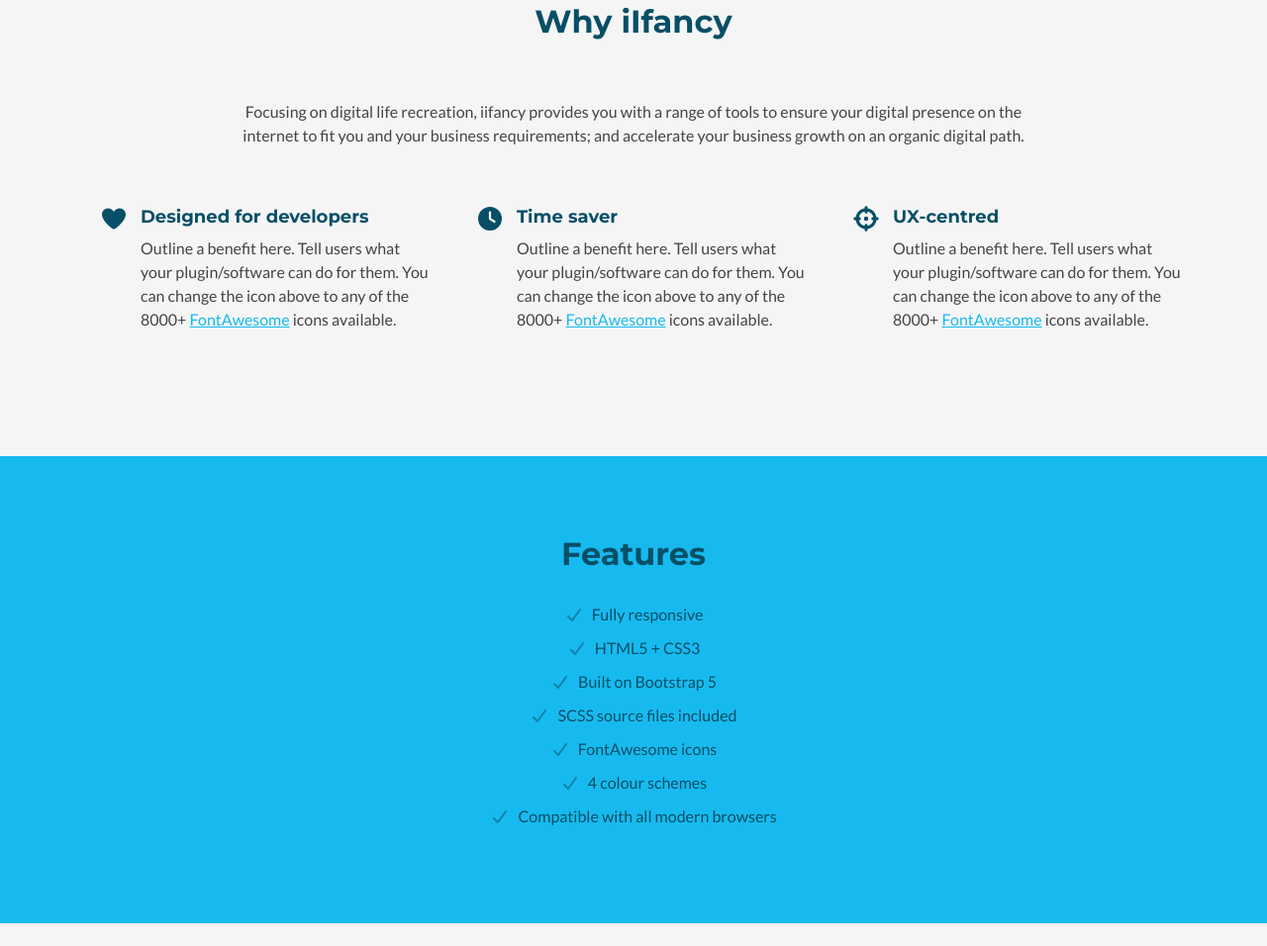
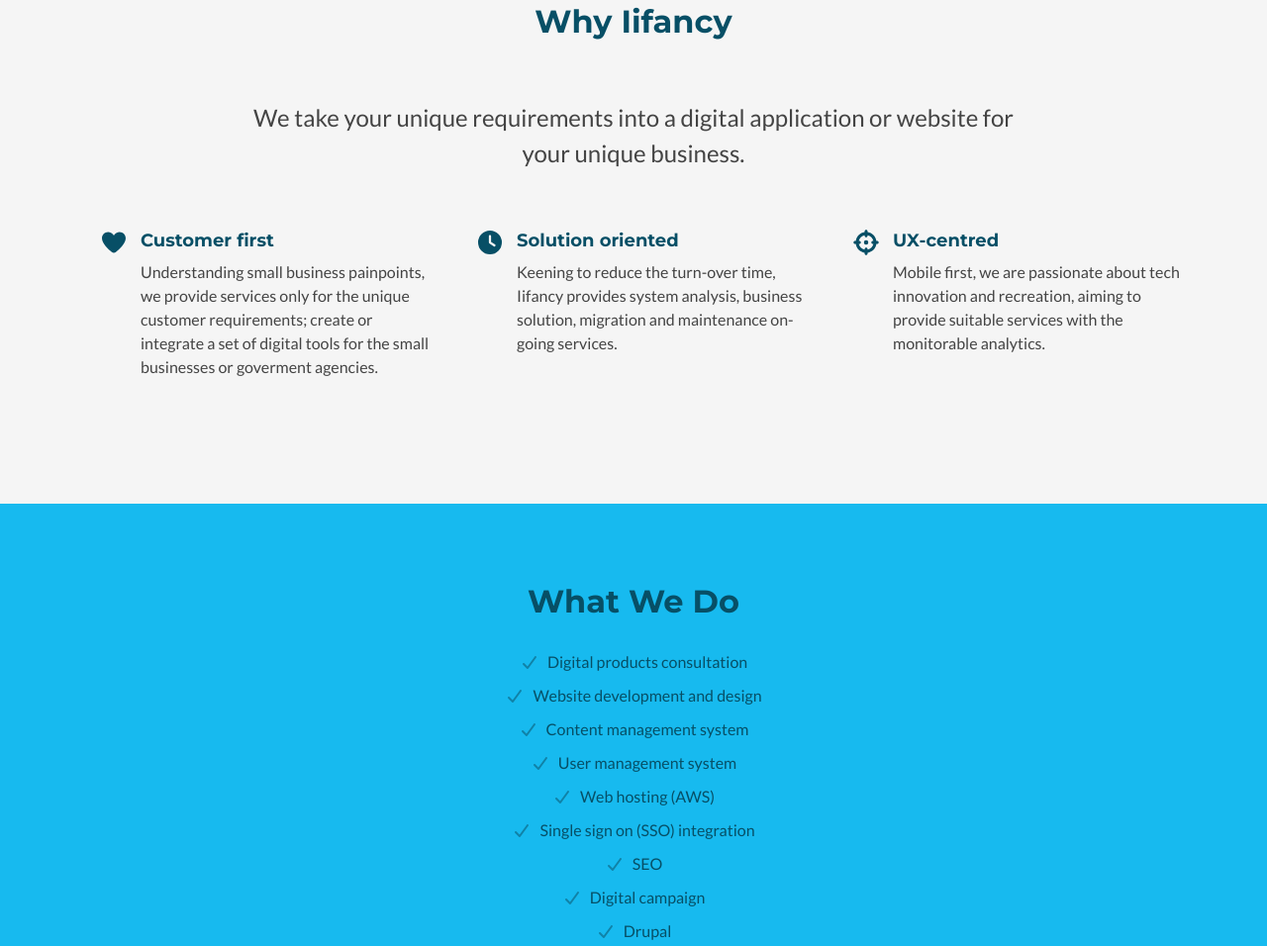
Before and after one commit to iijiang/DevAid, a plain HTML site: page index.html in a window 1280 px wide. Shown: the part 711-1667 px from the top of the page at 99% size. Drawn offline with Linux system fonts and the light colour scheme.

Commit message:
Content changes

```diff
--- a/index.html
+++ b/index.html
@@ -1,13 +1,13 @@
 <!DOCTYPE html>
 <html lang="en">
 <head>
-    <title>DevAid - Bootstrap 5 Theme for Developers</title>
+    <title>Iifancy - Canberra Web Design and Development Agency</title>
     <!-- Meta -->
     <meta charset="utf-8">
     <meta http-equiv="X-UA-Compatible" content="IE=edge">
     <meta name="viewport" content="width=device-width, initial-scale=1.0">
-    <meta name="description" content="">
-    <meta name="author" content="">
+    <meta name="description" content="Iifancy is an Australia based Drupal digital agency specialiSing in UX Design, customisation, and Drupal web development.">
+    <meta name="author" content="Iifancy">
     <link rel="shortcut icon" href="favicon.ico">
     <link href='https://fonts.googleapis.com/css?family=Lato:300,400,300italic,400italic' rel='stylesheet' type='text/css'>
     <link href='https://fonts.googleapis.com/css?family=Montserrat:400,700' rel='stylesheet' type='text/css'>
@@ -25,8 +25,6 @@
 
 <body data-spy="scroll">
 
-
-
     <!---//Facebook button code-->
     <div id="fb-root"></div>
     <script>(function(d, s, id) {
@@ -42,7 +40,7 @@
         <nav id="main-nav" class="main-nav navbar navbar-expand-md">
             <div class="container-fluid">
             <a class="navbar-brand logo scrollto" href="#promo">
-                <span class="logo-title">devAid</span>
+                <span class="logo-title">IiFancy</span>
             </a>
 
             <button class="navbar-toggler" type="button" data-bs-toggle="collapse" data-bs-target="#navbar-collapse"  aria-controls="navbar-collapse" aria-expanded="false" aria-label="Toggle navigation">
@@ -54,11 +52,9 @@
             <div class="navbar-collapse collapse" id="navbar-collapse">
                 <ul id="nav-menu" class="nav navbar-nav ms-md-auto">
                     <li class="nav-item sr-only"><a class="nav-link scrollto" href="#promo">Home</a></li>
-                    <li class="nav-item"><a class="nav-link scrollto" href="#about">About</a></li>
-                    <li class="nav-item"><a class="nav-link scrollto" href="#features">Features</a></li>
-                    <li class="nav-item"><a class="nav-link scrollto" href="#docs">Docs</a></li>
-                    <li class="nav-item"><a class="nav-link scrollto" href="#license">License</a></li>
-                    <li class="nav-item last"><a class="nav-link scrollto" href="#contact">Contact</a></li>
+                    <li class="nav-item"><a class="nav-link scrollto" href="#about">Why Iifancy</a></li>
+                    <li class="nav-item"><a class="nav-link scrollto" href="#features">What We Do</a></li>
+                    <li class="nav-item last"><a class="nav-link scrollto" href="#contact">Contact Us</a></li>
                 </ul><!--//nav-->
             </div><!--//navabr-collapse-->
             </div>
@@ -72,7 +68,7 @@
             <p class="intro">Focusing on digital life recreation, we provide a range of tools to ensure your digital presence on the internet to fit you and your business requirements;
               and accelerate your business growth on an organic digital path.</p>
             <div class="btns" style="margin-bottom: 3rem;">
-                <a class="btn btn-cta-primary" href="#" target="_blank">Contact Us</a>
+                <a class="btn btn-cta-primary" href="mailto:iifancyau@gmail.com" target="_blank">Contact Us</a>
             </div>
             <!-- <ul class="meta list-inline">
                 <li class="list-inline-item"><a href="https://github.com/iijiang" target="_blank">View on GitHub</a></li>
@@ -93,16 +89,16 @@
     <!-- ******ABOUT****** -->
     <section id="about" class="about section">
         <div class="container">
-            <h2 class="title text-center">Why iIfancy</h2>
-            <p class="intro text-center">Focusing on digital life recreation, iifancy provides you with a range of tools to ensure your digital presence on the internet to fit you and your business requirements; and accelerate your business growth on an organic digital path.</p>
+            <h2 class="title text-center">Why Iifancy</h2>
+            <p class="intro text-center" style="font-size: 1.5rem">We take your unique requirements into a digital application or website for your unique business.</p>
             <div class="row">
                 <div class="item col-lg-4 col-md-6 col-12">
                     <div class="icon-holder">
                         <i class="fa-solid fa-heart"></i>
                     </div>
                     <div class="content">
-                        <h3 class="sub-title">Designed for developers</h3>
-                        <p>Outline a benefit here. Tell users what your plugin/software can do for them. You can change the icon above to any of the 8000+ <a href="https://fontawesome.com/" target="_blank">FontAwesome</a> icons available.</p>
+                        <h3 class="sub-title">Customer first</h3>
+                        <p>Understanding small business painpoints, we provide services only for the unique customer requirements; create or integrate a set of digital tools for the small businesses or goverment agencies.</p>
                     </div><!--//content-->
                 </div><!--//item-->
                 <div class="item col-lg-4 col-md-6 col-12">
@@ -110,8 +106,8 @@
                         <i class="fa-solid fa-clock"></i>
                     </div>
                     <div class="content">
-                        <h3 class="sub-title">Time saver</h3>
-                        <p>Outline a benefit here. Tell users what your plugin/software can do for them. You can change the icon above to any of the 8000+ <a href="https://fontawesome.com/" target="_blank">FontAwesome</a> icons available.</p>
+                        <h3 class="sub-title">Solution oriented</h3>
+                        <p>Keening to reduce the turn-over time, Iifancy provides system analysis, business solution, migration and maintenance on-going services.</p>
                     </div><!--//content-->
                 </div><!--//item-->
                 <div class="item col-lg-4 col-md-6 col-12">
@@ -120,7 +116,7 @@
                     </div>
                     <div class="content">
                         <h3 class="sub-title">UX-centred</h3>
-                        <p>Outline a benefit here. Tell users what your plugin/software can do for them. You can change the icon above to any of the 8000+ <a href="https://fontawesome.com/" target="_blank">FontAwesome</a> icons available.</p>
+                        <p>Mobile first, we are passionate about tech innovation and recreation, aiming to provide suitable services with the monitorable analytics.</p>
                     </div><!--//content-->
                 </div><!--//item-->
             </div><!--//row-->
@@ -130,15 +126,17 @@
     <!-- ******FEATURES****** -->
     <section id="features" class="features section">
         <div class="container text-center">
-            <h2 class="title">Features</h2>
+            <h2 class="title">What We Do</h2>
             <ul class="feature-list list-unstyled">
-                <li><i class="fa-solid fa-check"></i> Fully responsive</li>
-                <li><i class="fa-solid fa-check"></i> HTML5 + CSS3</li>
-                <li><i class="fa-solid fa-check"></i> Built on Bootstrap 5</li>
-                <li><i class="fa-solid fa-check"></i> SCSS source files included</li>
-                <li><i class="fa-solid fa-check"></i> FontAwesome icons</li>
-                <li><i class="fa-solid fa-check"></i> 4 colour schemes</li>
-                <li><i class="fa-solid fa-check"></i> Compatible with all modern browsers</li>
+                <li><i class="fa-solid fa-check"></i> Digital products consultation</li>
+                <li><i class="fa-solid fa-check"></i> Website development and design</li>
+                <li><i class="fa-solid fa-check"></i> Content management system </li>
+                <li><i class="fa-solid fa-check"></i> User management system </li>
+                <li><i class="fa-solid fa-check"></i> Web hosting (AWS)</li>
+                <li><i class="fa-solid fa-check"></i> Single sign on (SSO) integration</li>
+                <li><i class="fa-solid fa-check"></i> SEO</li>
+                <li><i class="fa-solid fa-check"></i> Digital campaign</li>
+                <li><i class="fa-solid fa-check"></i> Drupal</li>
             </ul>
         </div><!--//container-->
     </section><!--//features-->
```
